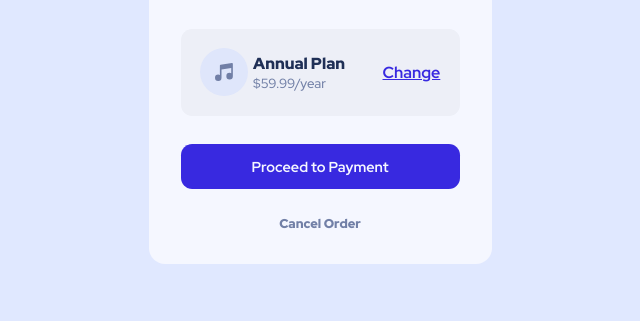
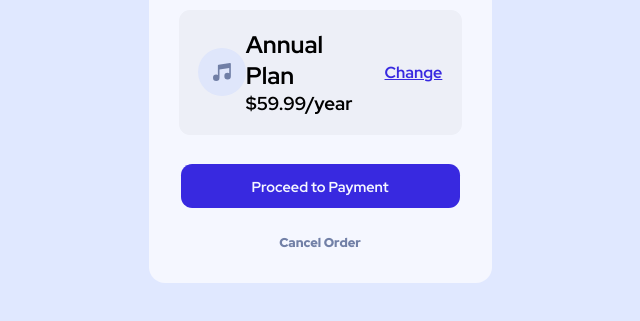
Before and after one commit to walterfolk/order-summary, a plain HTML site: page index.html in a window 1280 px wide. Shown: the part 427-748 px from the top of the page, without its empty margins (320-960 px from the left). Drawn offline with Linux system fonts and the light colour scheme.

Commit message:
Update index.html

```diff
--- a/index.html
+++ b/index.html
@@ -27,8 +27,8 @@
         <div class="plan">
           <img src="/images/icon-music.svg" alt="">
           <div class="plan-price">
-            <h4>Annual Plan</h4>
-            <h5>$59.99/year</h5>
+            <h2>Annual Plan</h2>
+            <h3>$59.99/year</h3>
           </div>
           <a href="#">Change</a>
         </div>
```
